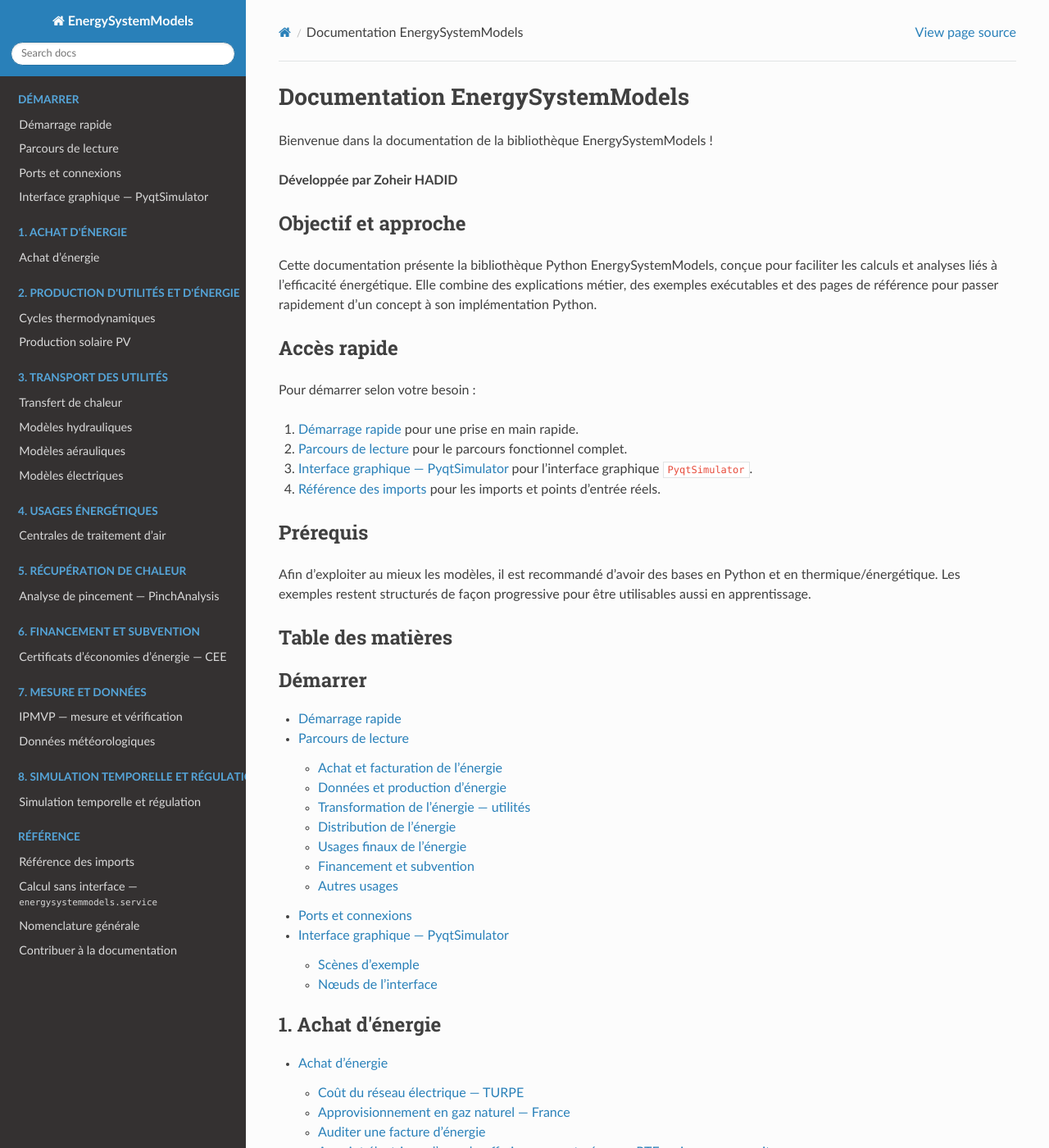
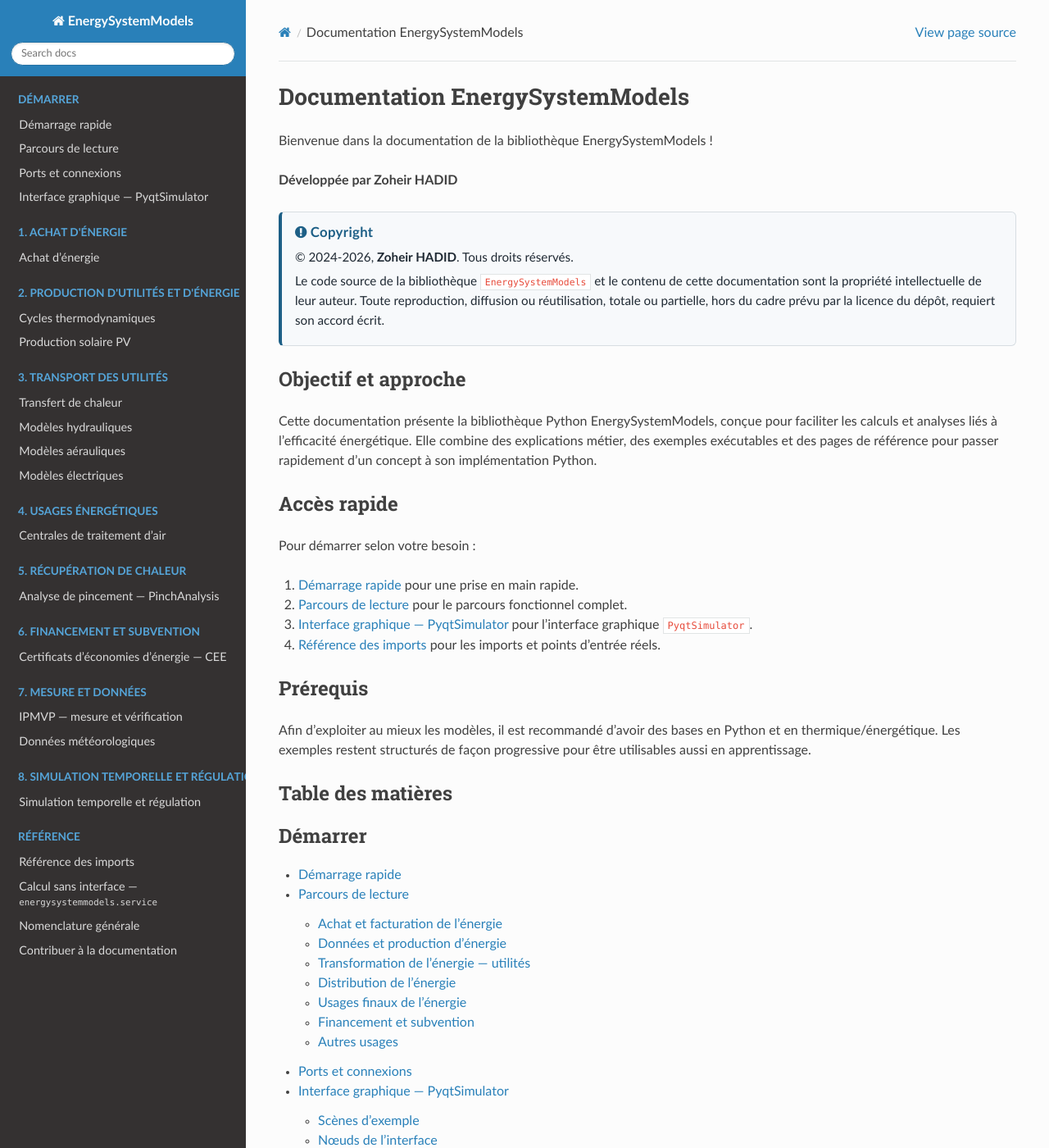
Before and after one commit to ZoheirHADID/EnergySystemModels-fr, a Sphinx documentation site: the page built from docs/source/index.rst, in a window 1280 px wide and 1400 px high. Shown: the whole window at 82% size. Built offline with Sphinx 7.4.7 and the Read the Docs theme 3.1.0, drawn with Linux system fonts in a browser that asks for light colours; some of the changed text lies outside the part shown.

Commit message:
docs(copyright): la mention de Zoheir HADID devient visible, et passe a 2026
Le copyright existait deja (conf.py) mais arrivait dans le pied de page sans aucune classe : meme taille grise que « Built with Sphinx », illisible. On marque le bloc (border-top, texte plus grand et plus gras) sur les 146 pages, on etend la mention a 2024-2026, et on ajoute un encadre sobre en bas de la page d'accueil qui nomme l'auteur et reserve les droits.

Verifie : Sphinx -E -W code 0 ; 146/146 pages HTML portent « Copyright 2024-2026, Zoheir HADID » ; les 6 regles CSS sont presentes dans la feuille servie, chargee apres theme.css.

```diff
--- a/docs/source/_static/esm_pleine_largeur.css
+++ b/docs/source/_static/esm_pleine_largeur.css
@@ -47,6 +47,61 @@
   height: auto;
 }
 
+/* Copyright : ligne du pied de page de CHAQUE page.
+ * `sphinx_rtd_theme` la rend dans `<div role="contentinfo"><p>`, sans aucune
+ * classe : petit texte gris, melange au « Built with Sphinx ». On la marque et
+ * on la rend lisible, sur sa propre ligne, separee du reste. */
+footer div[role="contentinfo"] {
+  border-top: 1px solid #d7dde2;
+  margin-top: 18px;
+  padding-top: 10px;
+}
+
+footer div[role="contentinfo"] p {
+  margin: 0;
+  font-size: 0.92em;
+  color: #1f2933;
+  font-weight: 600;
+  letter-spacing: 0.01em;
+}
+
+/* Les deux mots « Zoheir HADID » restent sur la meme ligne que le symbole ©. */
+
+/* Mention « Built with Sphinx / theme / Read the Docs » : plus discrète que le
+ * copyright, qui doit rester la ligne la plus visible du pied de page. */
+footer > hr {
+  border-bottom: 0;
+  margin: 14px 0 6px;
+}
+
+/* Encadré « Copyright » de la page d'accueil : sobre, lisible, en bas de page.
+ * Il complete la ligne de pied de page presente sur toutes les pages. */
+.rst-content .admonition.copyright-auteur {
+  background: #f7f9fb;
+  border: 1px solid #d7dde2;
+  border-left: 4px solid #1d5f86;
+  border-radius: 6px;
+  padding: 12px 16px;
+  margin-top: 26px;
+}
+
+.rst-content .admonition.copyright-auteur p.admonition-title {
+  background: transparent;
+  color: #1d5f86;
+  font-size: 1.05em;
+  font-weight: 700;
+  letter-spacing: 0.02em;
+  padding: 0;
+  margin: 0 0 6px;
+}
+
+.rst-content .admonition.copyright-auteur p {
+  font-size: 0.95em;
+  line-height: 1.55;
+  color: #1f2933;
+  margin: 0 0 6px;
+}
+
 /* Les tableaux larges restent lisibles : défilement horizontal s'il le faut. */
 .wy-table-responsive table.docutils {
   width: 100%;
--- a/docs/source/conf.py
+++ b/docs/source/conf.py
@@ -3,7 +3,8 @@
 # -- Project information
 
 project = 'EnergySystemModels'
-copyright = '2024-2025, Zoheir HADID'
+# Annee courante incluse : le pied de page de chaque page affiche cette ligne.
+copyright = '2024-2026, Zoheir HADID'
 author = 'Zoheir HADID'
 
 release = 'post9'
--- a/docs/source/index.rst
+++ b/docs/source/index.rst
@@ -4,6 +4,16 @@ Documentation EnergySystemModels
 Bienvenue dans la documentation de la bibliothèque EnergySystemModels !
 
 **Développée par Zoheir HADID**
+
+.. admonition:: Copyright
+   :class: copyright-auteur
+
+   © 2024-2026, **Zoheir HADID**. Tous droits réservés.
+
+   Le code source de la bibliothèque ``EnergySystemModels`` et le contenu de
+   cette documentation sont la propriété intellectuelle de leur auteur. Toute
+   reproduction, diffusion ou réutilisation, totale ou partielle, hors du cadre
+   prévu par la licence du dépôt, requiert son accord écrit.
 
 Objectif et approche
 --------------------
```
